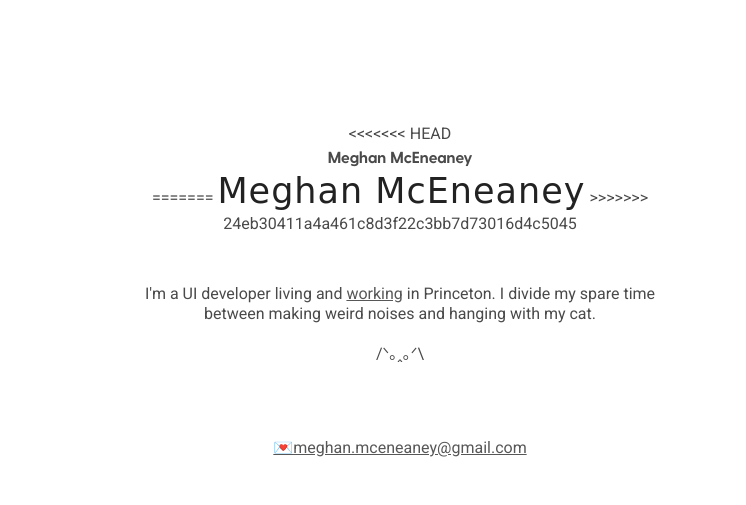
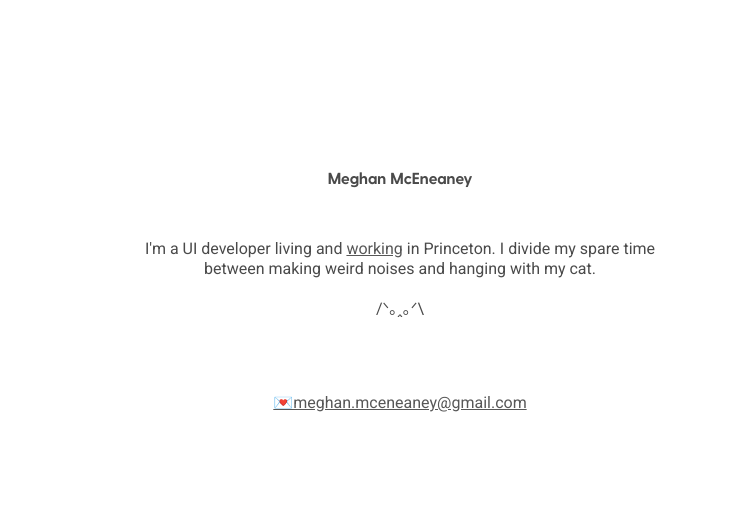
Before and after one commit to meghanmce/meghanmce.github.io, a plain HTML site: page index.html in a window 1280 px wide. Shown: the part 135-640 px from the top of the page, 534-1280 px from the left. Drawn offline with nearby package versions, Linux system fonts and the light colour scheme; a script that the page names is missing.

Commit message:
name header

```diff
--- a/index.html
+++ b/index.html
@@ -81,11 +81,7 @@
                         </figure>
                     </div>
                     <div class="column is-6 is-offset-1">
-<<<<<<< HEAD
                         <h1 class="meg-title">Meghan McEneaney</h1>
-=======
-                        <h1 class="name">Meghan McEneaney</h1>
->>>>>>> 24eb30411a4a461c8d3f22c3bb7d73016d4c5045
                         <h2 class="subtitle is-6 section">
                             I'm a UI developer living and <a href="https://www.ripen.com" target="_blank">working</a> in Princeton. I divide my spare time between making weird noises and hanging with my cat.<br/><br/>/ᐠ｡ꞈ｡ᐟ\
                         </h2>
```
